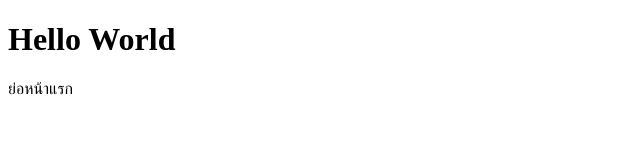
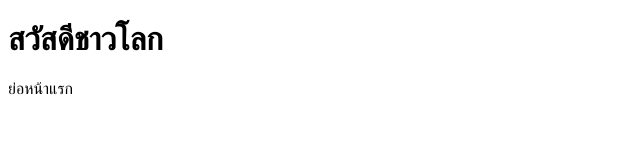
Before and after one commit to Aomsin1502/git-day5, a plain HTML site: page index.html in a window 1280 px wide. Shown: the whole page, without its empty margins (0-640 px from the left). Drawn offline with Linux system fonts and the light colour scheme.

Commit message:
feat: change title to Thai

```diff
--- a/index.html
+++ b/index.html
@@ -5,7 +5,7 @@
   <title>Hello World</title>
 </head>
 <body>
-  <h1>Hello World</h1>
+  <h1>สวัสดีชาวโลก</h1>
   <p>ย่อหน้าแรก</p>
 </body>
 </html>
```
